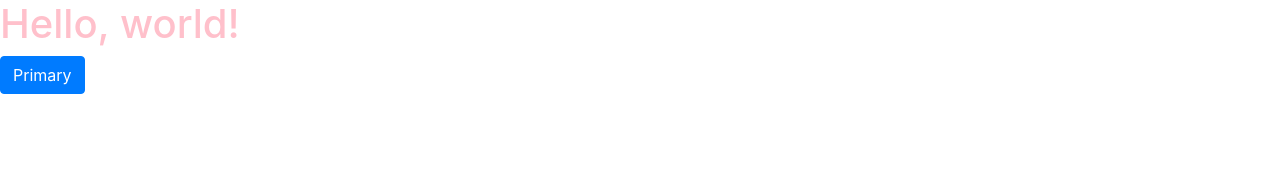
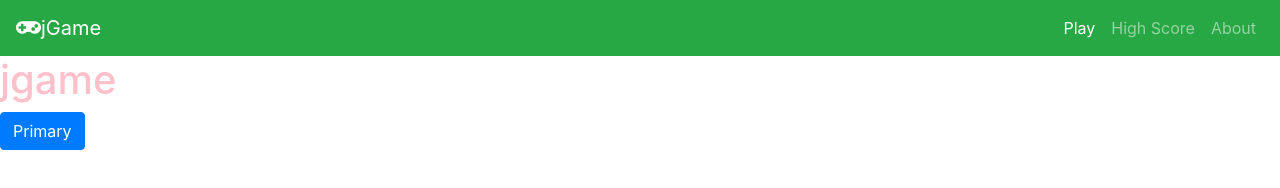
Before and after one commit to L-Wilson/jgame, a plain HTML site: page index.html in a window 1280 px wide. Drawn offline with nearby package versions, Linux system fonts and the light colour scheme.

Commit message:
add Nav and logo

```diff
--- a/index.html
+++ b/index.html
@@ -9,13 +9,52 @@
   <!-- Bootstrap CSS -->
   <link rel="stylesheet" href="https://stackpath.bootstrapcdn.com/bootstrap/4.1.3/css/bootstrap.min.css" integrity="sha384-MCw98/SFnGE8fJT3GXwEOngsV7Zt27NXFoaoApmYm81iuXoPkFOJwJ8ERdknLPMO"
     crossorigin="anonymous">
+  <!-- Font Awesome -->
+  <link rel="stylesheet" href="https://use.fontawesome.com/releases/v5.4.1/css/all.css" integrity="sha384-5sAR7xN1Nv6T6+dT2mhtzEpVJvfS3NScPQTrOxhwjIuvcA67KV2R5Jz6kr4abQsz"
+    crossorigin="anonymous">
+  <!-- Own CSS -->
   <link rel="stylesheet" href="style.css">
   <title>Hello, world!</title>
 </head>
 
 <body>
-  <h1>Hello, world!</h1>
+
+  <nav class="navbar navbar-expand-sm navbar-dark bg-success">
+    <a class="navbar-brand" href="#">
+      <i class="fas fa-gamepad"></i>jGame</a>
+    <button class="navbar-toggler" type="button" data-toggle="collapse" data-target="#navbarSupportedContent"
+      aria-controls="navbarSupportedContent" aria-expanded="false" aria-label="Toggle navigation">
+      <span class="navbar-toggler-icon"></span>
+    </button>
+
+    <div class="collapse navbar-collapse" id="navbarSupportedContent">
+      <ul class="navbar-nav ml-auto">
+        <li class="nav-item active">
+          <a class="nav-link" href="play">Play</a>
+        </li>
+        <li class="nav-item">
+          <a class="nav-link" href="high score">High Score</a>
+        </li>
+        <li class="nav-item">
+          <a class="nav-link" href="about">About</a>
+        </li>
+      </ul>
+    </div>
+  </nav>
+
+  <h1>jgame</h1>
   <button class="btn btn-primary">Primary</button>
+
+
+
+
+
+
+
+
+
+
+
   <!-- Optional JavaScript -->
   <!-- jQuery first, then Popper.js, then Bootstrap JS -->
   <script src="https://code.jquery.com/jquery-3.3.1.slim.min.js" integrity="sha384-q8i/X+965DzO0rT7abK41JStQIAqVgRVzpbzo5smXKp4YfRvH+8abtTE1Pi6jizo"
```
